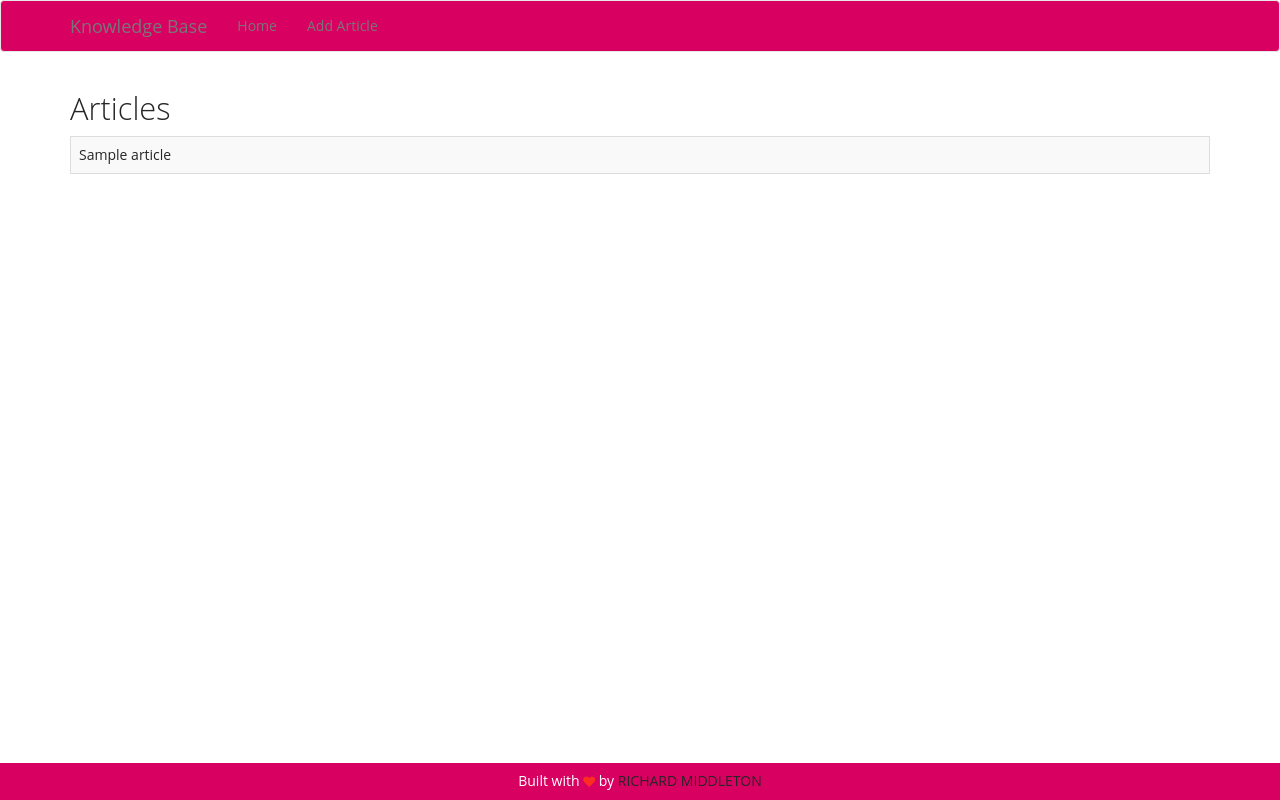
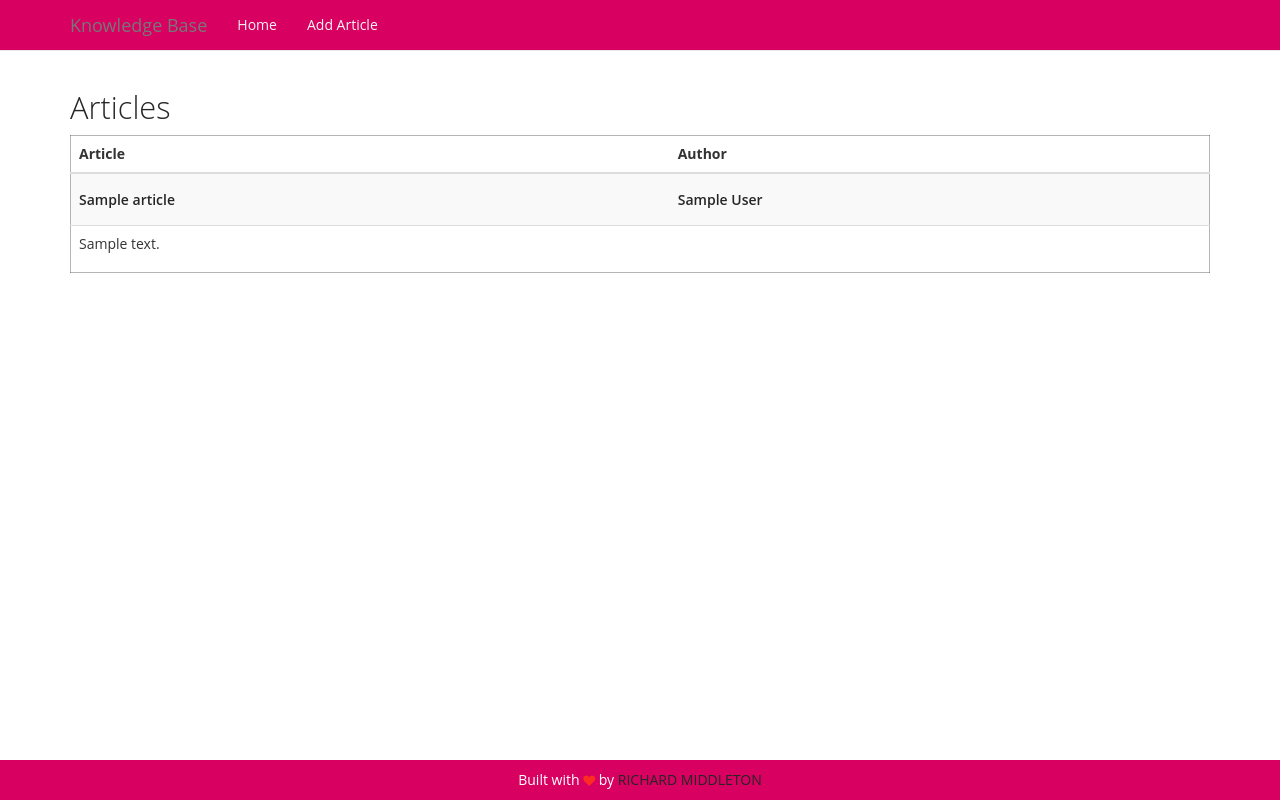
Before and after one commit to Middi/todolistapp, a Node server app: page / in a window 1280 px wide. Run offline with Node 20, Linux system fonts and the light colour scheme; tables that the repository leaves empty hold one stand-in row (values such as "Sample post"); some libraries are stand-ins or nearby versions.

Commit message:
added author and body to homepage

```diff
--- a/public/css/stylesheet.css
+++ b/public/css/stylesheet.css
@@ -2,8 +2,7 @@
   font-size: 12px; }
 
 body {
-  font-family: 'Open Sans';
-  line-height: 1.2; }
+  font-family: 'Open Sans'; }
 
 h1,
 h2,
@@ -39,8 +38,8 @@
   font-weight: 300;
   padding: 14px 30px; }
 
-p {
-  font-size: 2em; }
+h5 {
+  font-weight: 600; }
 
 a {
   color: #262626; }
@@ -106,6 +105,15 @@
 .navbar-default {
   background-color: #d80060; }
 
+.navbar-default .navbar-nav > li > a {
+  color: whitesmoke; }
+
+table {
+  border: 1px solid rgba(72, 72, 72, 0.4); }
+
+.td-height-2 {
+  min-height: 60px; }
+
 footer {
   right: 0;
   bottom: 0;
--- a/public/scss/_typography.scss
+++ b/public/scss/_typography.scss
@@ -10,7 +10,6 @@
 
 body {
     font-family: 'Open Sans';
-    line-height: 1.2;
 }
 
 //--------------------------------
@@ -56,8 +55,8 @@
     padding: 14px 30px;
 }
 
-p {
-    font-size: 2em;
+h5 {
+    font-weight: 600;
 }
 
 a {
--- a/public/scss/stylesheet.scss
+++ b/public/scss/stylesheet.scss
@@ -5,6 +5,25 @@
 
 .navbar-default {
     background-color: $brand;
+}
+
+.navbar-default .navbar-nav > li > a {
+    color: $white;
+}
+
+table {
+    border: 1px solid $grey;
+}
+
+.td-height-2 {
+    min-height: 60px;
+}
+
+.title-class {
+}
+
+.author-class {
+
 }
 
 // ---- Footer ---- //
--- a/views/index.pug
+++ b/views/index.pug
@@ -2,8 +2,19 @@
 
 block content
     h1 #{title}
-    table.table.table-bordered.table-striped.table-hover
-        each article, i in articles
-            tr
-                td
-                    a(href="/article/" +article._id)= article.title
+    table.table.table-striped.table-hover
+        thead
+            th Article
+            th Author
+                tbody
+                    each article, i in articles
+                        tr
+                            td
+                                h5
+                                    a(href="/article/" +article._id)= article.title
+                            td
+                                h5
+                                    a(href="/article/" +article._id)= article.author
+                        tr
+                            td(colspan=2).td-height-2
+                                p= article.body
--- a/views/layout.pug
+++ b/views/layout.pug
@@ -6,7 +6,7 @@
         link(rel='stylesheet' href='/bower_components/components-font-awesome/css/font-awesome.css')
         link(rel='stylesheet' href='/css/stylesheet.css')
     body
-        nav.navbar.navbar-default
+        nav.navbar.navbar-default.navbar-static-top
             .container
                 .navbar-header
                     button.navbar-toggle.collapsed(type='button', data-toggle='collapse', data-target='#navbar', aria-expanded='false', aria-controls='navbar')
```
